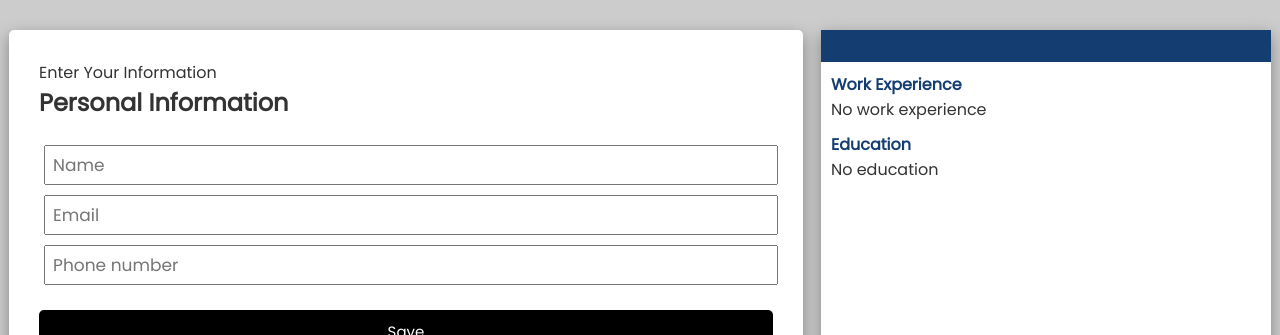
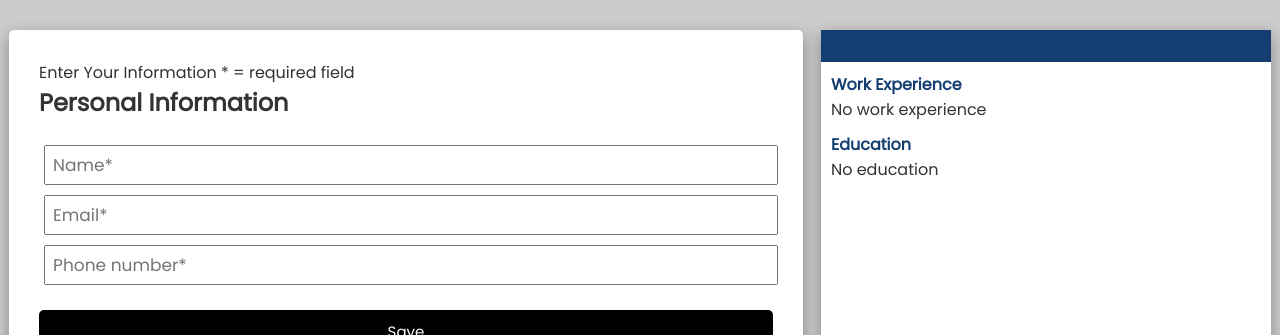
Before and after one commit to amirobinsonmuto/cv-project, a React (Create React App) app: page / in a window 1280 px wide. Shown: the top 335 px of the page. Built offline with nearby package versions, Linux system fonts and the light colour scheme.

Commit message:
Add required attributes to form fields

```diff
--- a/src/App.js
+++ b/src/App.js
@@ -124,7 +124,7 @@ function App() {
   return (
     <main className="container">
       <div className="forms">
-        <p>Enter Your Information</p>
+        <p>Enter Your Information * = required field</p>
         <h2>Personal Information</h2>
         <AddPersonalInfo onAdd={addPersonalInfo} />
         <Header title="Work Experience" />
--- a/src/components/AddEducation.js
+++ b/src/components/AddEducation.js
@@ -26,21 +26,24 @@ const AddEducation = ({ id, onAdd, onDelete, onUpdate }) => {
       <div className="form-control">
         <input
           type="text"
-          placeholder="Program"
+          placeholder="Program*"
           value={program}
           onChange={(e) => setProgram(e.target.value)}
+          required
         />
         <input
           type="text"
-          placeholder="School"
+          placeholder="School*"
           value={school}
           onChange={(e) => setSchool(e.target.value)}
+          required
         />
         <input
           type="number"
-          placeholder="Graduation Year"
+          placeholder="Graduation Year*"
           value={year}
           onChange={(e) => setYear(e.target.value)}
+          required
         />
       </div>
       <input type="submit" value="Save" className="btn btn-block" readOnly />
--- a/src/components/AddPersonalInfo.js
+++ b/src/components/AddPersonalInfo.js
@@ -21,20 +21,23 @@ const AddPersonalInfo = ({ onAdd }) => {
       <div className="form-control">
         <input
           type="text"
-          placeholder="Name"
+          placeholder="Name*"
           value={name}
           onChange={(e) => setName(e.target.value)}
+          required
         />
         <input
           type="text"
-          placeholder="Email"
+          placeholder="Email*"
           value={email}
           onChange={(e) => setEmail(e.target.value)}
+          required
         />
         <input
-          placeholder="Phone number"
+          placeholder="Phone number*"
           value={phone}
           onChange={(e) => setPhone(e.target.value)}
+          required
         />
       </div>
       <input type="submit" value="Save" className="btn btn-block" />
--- a/src/components/AddWorkExperience.js
+++ b/src/components/AddWorkExperience.js
@@ -12,10 +12,10 @@ const AddWorkExperience = ({ id, onAdd, onDelete, onUpdate }) => {
     e.preventDefault();
 
     if (!isClicked) {
-      if (!position) {
-        alert("Please add a position");
-        return;
-      }
+      // if (!position) {
+      //   alert("Please add a position");
+      //   return;
+      // }
       onAdd({ id, position, organization, description, startDate, endDate });
       setIsClicked(true);
     } else {
@@ -41,15 +41,17 @@ const AddWorkExperience = ({ id, onAdd, onDelete, onUpdate }) => {
       <div className="form-control">
         <input
           type="text"
-          placeholder="Position"
+          placeholder="Position*"
           value={position}
           onChange={(e) => setPosition(e.target.value)}
+          required
         />
         <input
           type="text"
-          placeholder="Organization"
+          placeholder="Organization*"
           value={organization}
           onChange={(e) => setOrganization(e.target.value)}
+          required
         />
         <textarea
           placeholder="Description"
```
